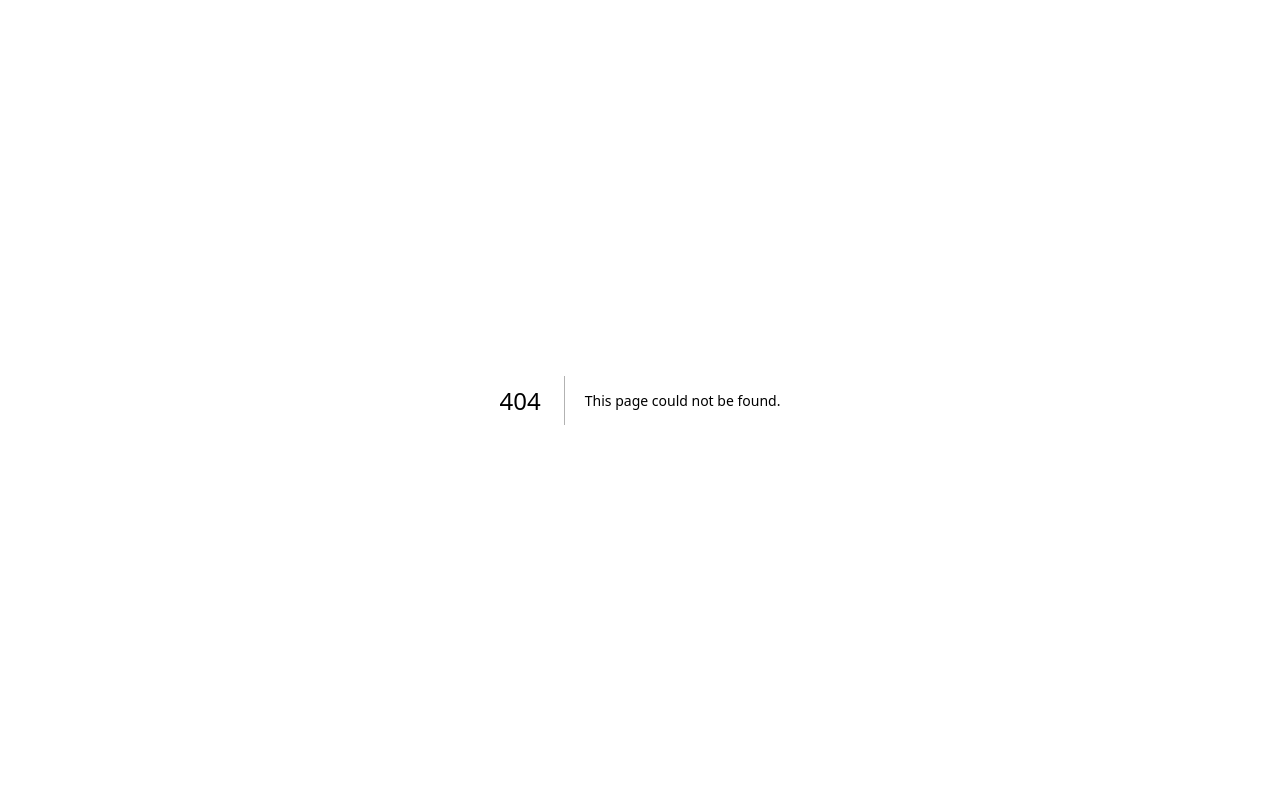
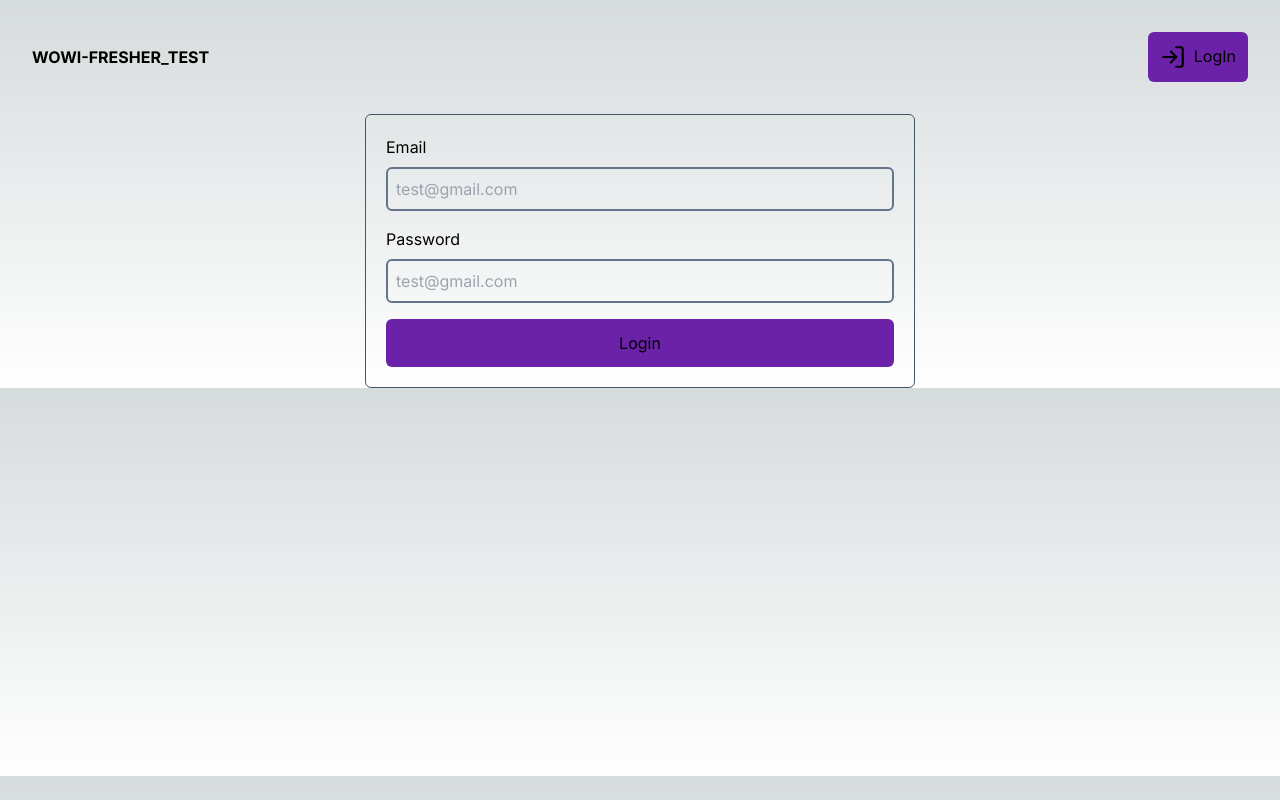
Before and after one commit to duynhannguyen/wowi-fresher-front-end-test, a Next.js app: page /auth/login in a window 1280 px wide. Before the commit this address had no page. Built offline with nearby package versions, Linux system fonts and the light colour scheme.

Commit message:
feat(nav,login): create nav and login page

```diff
--- /dev/null
+++ b/app/auth/login/page.tsx
@@ -0,0 +1,9 @@
+import LoginForm from "@/components/login-form";
+
+export default function Login() {
+  return (
+    <>
+      <LoginForm />
+    </>
+  );
+}
--- a/app/layout.tsx
+++ b/app/layout.tsx
@@ -1,6 +1,7 @@
 import type { Metadata } from "next";
 import { Inter } from "next/font/google";
 import "./globals.css";
+import Nav from "@/components/nav";
 
 const inter = Inter({ subsets: ["latin"] });
 
@@ -16,7 +17,10 @@ export default function RootLayout({
 }>) {
   return (
     <html lang="en">
-      <body className={inter.className}>{children}</body>
+      <body className={inter.className}>
+        <Nav />
+        {children}
+      </body>
     </html>
   );
 }
--- a/app/page.tsx
+++ b/app/page.tsx
@@ -3,111 +3,7 @@ import Image from "next/image";
 export default function Home() {
   return (
     <main className="flex min-h-screen flex-col items-center justify-between p-24">
-      <div className="z-10 w-full max-w-5xl items-center justify-between font-mono text-sm lg:flex">
-        <p className="fixed left-0 top-0 flex w-full justify-center border-b border-gray-300 bg-gradient-to-b from-zinc-200 pb-6 pt-8 backdrop-blur-2xl dark:border-neutral-800 dark:bg-zinc-800/30 dark:from-inherit lg:static lg:w-auto  lg:rounded-xl lg:border lg:bg-gray-200 lg:p-4 lg:dark:bg-zinc-800/30">
-          Get started by editing&nbsp;
-          <code className="font-mono font-bold">app/page.tsx</code>
-        </p>
-        <div className="fixed bottom-0 left-0 flex h-48 w-full items-end justify-center bg-gradient-to-t from-white via-white dark:from-black dark:via-black lg:static lg:size-auto lg:bg-none">
-          <a
-            className="pointer-events-none flex place-items-center gap-2 p-8 lg:pointer-events-auto lg:p-0"
-            href="https://vercel.com?utm_source=create-next-app&utm_medium=appdir-template&utm_campaign=create-next-app"
-            target="_blank"
-            rel="noopener noreferrer"
-          >
-            By{" "}
-            <Image
-              src="/vercel.svg"
-              alt="Vercel Logo"
-              className="dark:invert"
-              width={100}
-              height={24}
-              priority
-            />
-          </a>
-        </div>
-      </div>
-
-      <div className="relative z-[-1] flex place-items-center before:absolute before:h-[300px] before:w-full before:-translate-x-1/2 before:rounded-full before:bg-gradient-radial before:from-white before:to-transparent before:blur-2xl before:content-[''] after:absolute after:-z-20 after:h-[180px] after:w-full after:translate-x-1/3 after:bg-gradient-conic after:from-sky-200 after:via-blue-200 after:blur-2xl after:content-[''] before:dark:bg-gradient-to-br before:dark:from-transparent before:dark:to-blue-700 before:dark:opacity-10 after:dark:from-sky-900 after:dark:via-[#0141ff] after:dark:opacity-40 sm:before:w-[480px] sm:after:w-[240px] before:lg:h-[360px]">
-        <Image
-          className="relative dark:drop-shadow-[0_0_0.3rem_#ffffff70] dark:invert"
-          src="/next.svg"
-          alt="Next.js Logo"
-          width={180}
-          height={37}
-          priority
-        />
-      </div>
-
-      <div className="mb-32 grid text-center lg:mb-0 lg:w-full lg:max-w-5xl lg:grid-cols-4 lg:text-left">
-        <a
-          href="https://nextjs.org/docs?utm_source=create-next-app&utm_medium=appdir-template&utm_campaign=create-next-app"
-          className="group rounded-lg border border-transparent px-5 py-4 transition-colors hover:border-gray-300 hover:bg-gray-100 hover:dark:border-neutral-700 hover:dark:bg-neutral-800/30"
-          target="_blank"
-          rel="noopener noreferrer"
-        >
-          <h2 className="mb-3 text-2xl font-semibold">
-            Docs{" "}
-            <span className="inline-block transition-transform group-hover:translate-x-1 motion-reduce:transform-none">
-              -&gt;
-            </span>
-          </h2>
-          <p className="m-0 max-w-[30ch] text-sm opacity-50">
-            Find in-depth information about Next.js features and API.
-          </p>
-        </a>
-
-        <a
-          href="https://nextjs.org/learn?utm_source=create-next-app&utm_medium=appdir-template-tw&utm_campaign=create-next-app"
-          className="group rounded-lg border border-transparent px-5 py-4 transition-colors hover:border-gray-300 hover:bg-gray-100 hover:dark:border-neutral-700 hover:dark:bg-neutral-800/30"
-          target="_blank"
-          rel="noopener noreferrer"
-        >
-          <h2 className="mb-3 text-2xl font-semibold">
-            Learn{" "}
-            <span className="inline-block transition-transform group-hover:translate-x-1 motion-reduce:transform-none">
-              -&gt;
-            </span>
-          </h2>
-          <p className="m-0 max-w-[30ch] text-sm opacity-50">
-            Learn about Next.js in an interactive course with&nbsp;quizzes!
-          </p>
-        </a>
-
-        <a
-          href="https://vercel.com/templates?framework=next.js&utm_source=create-next-app&utm_medium=appdir-template&utm_campaign=create-next-app"
-          className="group rounded-lg border border-transparent px-5 py-4 transition-colors hover:border-gray-300 hover:bg-gray-100 hover:dark:border-neutral-700 hover:dark:bg-neutral-800/30"
-          target="_blank"
-          rel="noopener noreferrer"
-        >
-          <h2 className="mb-3 text-2xl font-semibold">
-            Templates{" "}
-            <span className="inline-block transition-transform group-hover:translate-x-1 motion-reduce:transform-none">
-              -&gt;
-            </span>
-          </h2>
-          <p className="m-0 max-w-[30ch] text-sm opacity-50">
-            Explore starter templates for Next.js.
-          </p>
-        </a>
-
-        <a
-          href="https://vercel.com/new?utm_source=create-next-app&utm_medium=appdir-template&utm_campaign=create-next-app"
-          className="group rounded-lg border border-transparent px-5 py-4 transition-colors hover:border-gray-300 hover:bg-gray-100 hover:dark:border-neutral-700 hover:dark:bg-neutral-800/30"
-          target="_blank"
-          rel="noopener noreferrer"
-        >
-          <h2 className="mb-3 text-2xl font-semibold">
-            Deploy{" "}
-            <span className="inline-block transition-transform group-hover:translate-x-1 motion-reduce:transform-none">
-              -&gt;
-            </span>
-          </h2>
-          <p className="m-0 max-w-[30ch] text-balance text-sm opacity-50">
-            Instantly deploy your Next.js site to a shareable URL with Vercel.
-          </p>
-        </a>
-      </div>
+      hi
     </main>
   );
 }
--- /dev/null
+++ b/components/login-form.tsx
@@ -0,0 +1,30 @@
+"use-client";
+export default function LoginForm() {
+  return (
+    <form className="flex flex-col items-center justify-center w-[550px]  m-auto p-5 border border-slate-600 rounded-md gap-4 ">
+      <div className="flex flex-col gap-2 w-full ">
+        <label htmlFor="username">Email</label>
+        <input
+          className="p-2 rounded-md bg-transparent border-2 outline-none border-slate-500  focus:border-2 focus:border-purple-800  transition-all duration-300 ease-in-out "
+          name="username"
+          id="username"
+          type="text"
+          placeholder="test@gmail.com"
+        />
+      </div>
+      <div className="flex flex-col gap-2 w-full ">
+        <label htmlFor="password">Password</label>
+        <input
+          className="p-2 rounded-md bg-transparent border-2 outline-none border-slate-500  focus:border-2 focus:border-purple-800  transition-all duration-300 ease-in-out "
+          name="password"
+          id="password"
+          type="password"
+          placeholder="test@gmail.com"
+        />
+      </div>
+      <button className="bg-purple-800 py-3 px-4 w-full rounded-md hover:opacity-75 transition-all duration-300 ease-in-out   ">
+        Login
+      </button>
+    </form>
+  );
+}
--- /dev/null
+++ b/components/nav.tsx
@@ -0,0 +1,19 @@
+import { LogIn } from "lucide-react";
+import Link from "next/link";
+
+export default function Nav() {
+  return (
+    <header className=" p-8  ">
+      <nav className="flex items-center justify-between">
+        <p className="font-bold cursor-pointer hover:opacity-75 transition-all duration-300 ease-in-out  ">
+          <Link href={"/"}> WOWI-FRESHER_TEST</Link>
+        </p>
+        <button className="bg-purple-800 p-3 rounded-md ">
+          <Link className="flex gap-2" href={"/auth/login"}>
+            <LogIn size={26} /> <span>LogIn</span>
+          </Link>
+        </button>
+      </nav>
+    </header>
+  );
+}
```
Also changed, not shown: package.json (+6 -5 lines), 1 other file (tests, documents, lock files or other folders).
